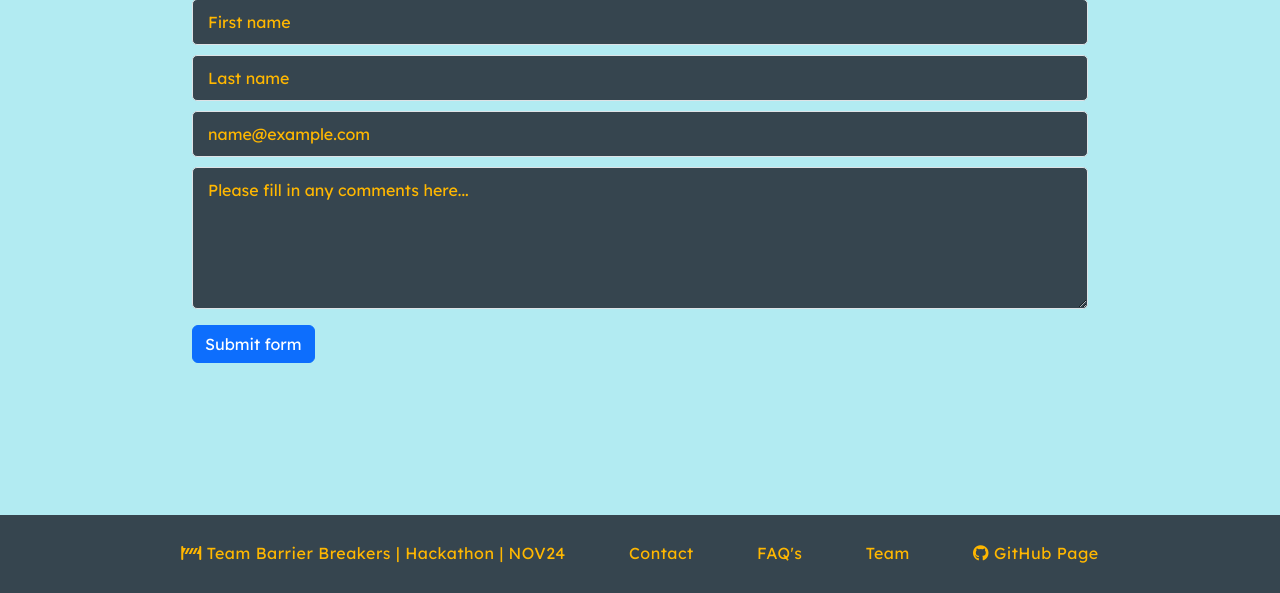
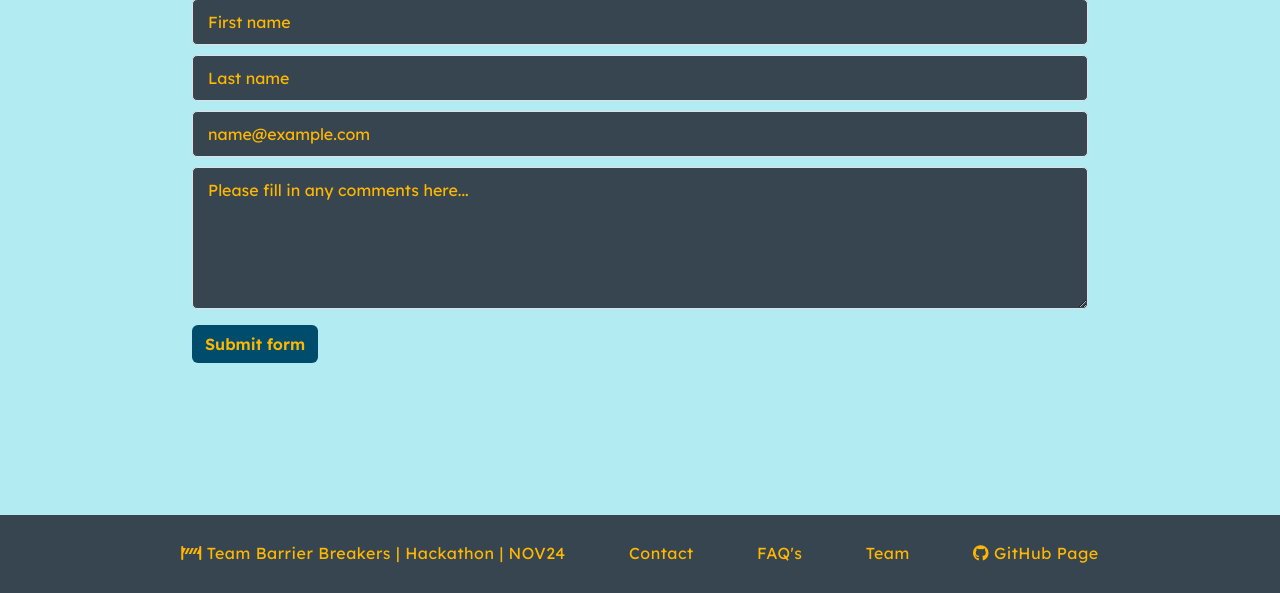
Before and after one commit to hannahro15/Nov24Hackathon, a Django app: page /contact/ in a window 1280 px wide. Shown: the part 207-800 px from the top of the page. Run offline with Django 5.2, Linux system fonts and the light colour scheme.

Commit message:
Adjust button design on Contact and Log inn page

```diff
--- a/contact/templates/contact/contact.html
+++ b/contact/templates/contact/contact.html
@@ -57,7 +57,7 @@
     </div>
     <div>
       <button type="submit"
-              class="submit_button btn btn-primary"
+              class="submit_button btn btn-custom-text"
               id="submitButton">
         Submit form
       </button>
--- a/templates/account/login.html
+++ b/templates/account/login.html
@@ -41,7 +41,7 @@
           {% blocktrans %}Not created an account yet?{% endblocktrans %}
           <a href="{{ signup_url }}"
              class="d-block mt-2">
-            <span class="btn btn-custom-text text-white">Sign up here</span>
+            <span class="btn btn-custom-text">Sign up here</span>
           </a>
         </p>
       </div>
```
